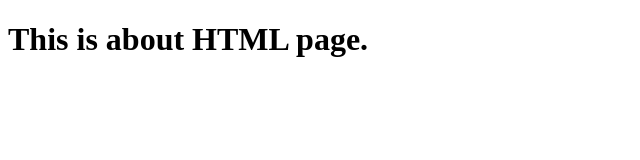
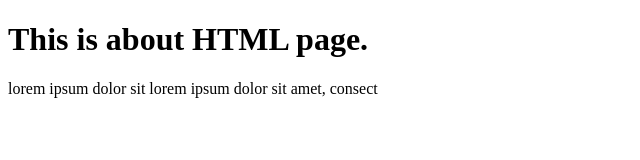
Before and after one commit to ahmedelbougha/iti-example, a plain HTML site: page about.html in a window 1280 px wide. Shown: the whole page, without its empty margins (0-640 px from the left). Drawn offline with Linux system fonts and the light colour scheme.

Commit message:
adding new changes

```diff
--- a/about.html
+++ b/about.html
@@ -8,5 +8,6 @@
   </head>
   <body>
     <h1>This is about HTML page.</h1>
+    <p>lorem ipsum dolor sit lorem ipsum dolor sit amet, consect</p>
   </body>
 </html>
```
